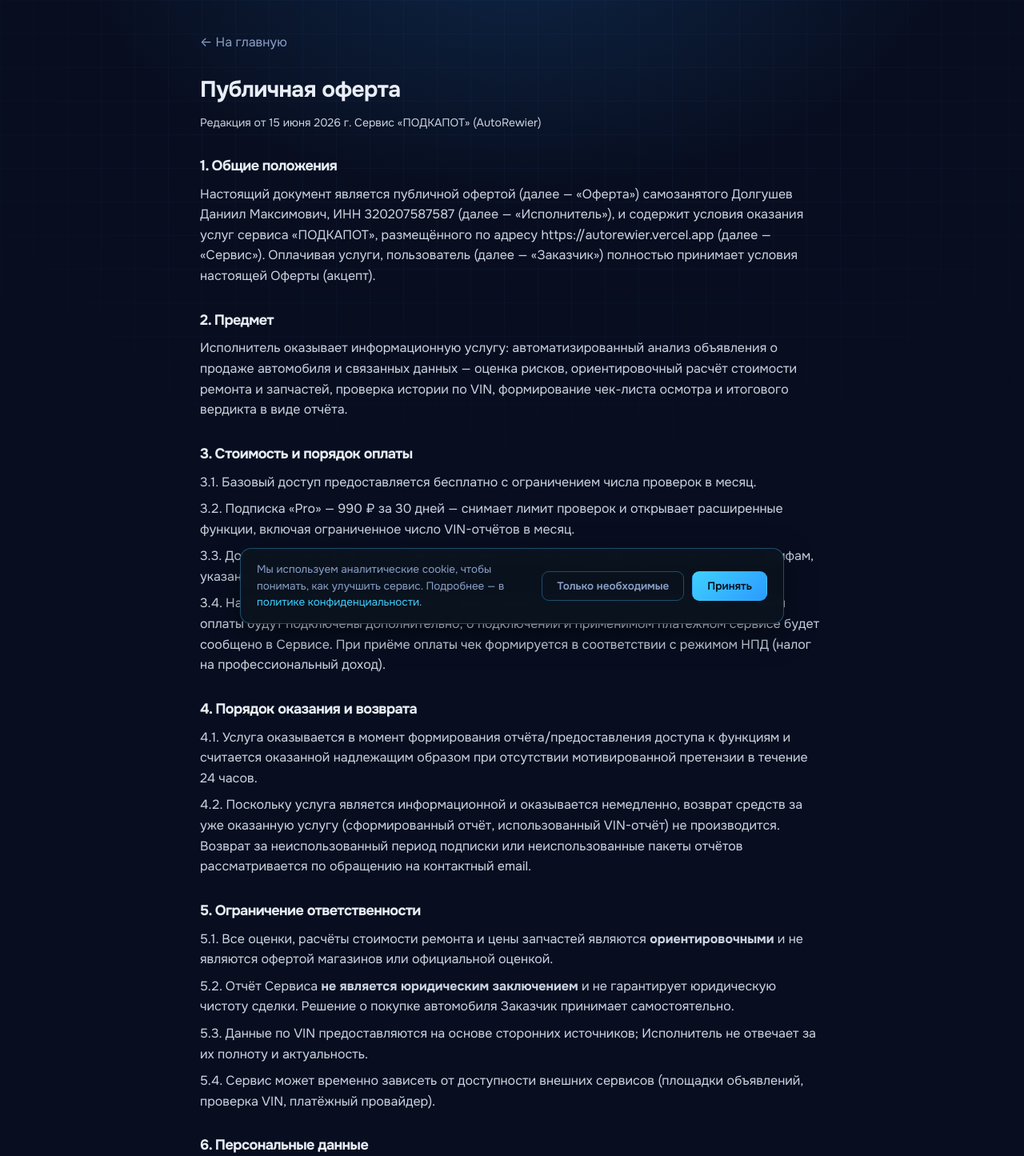
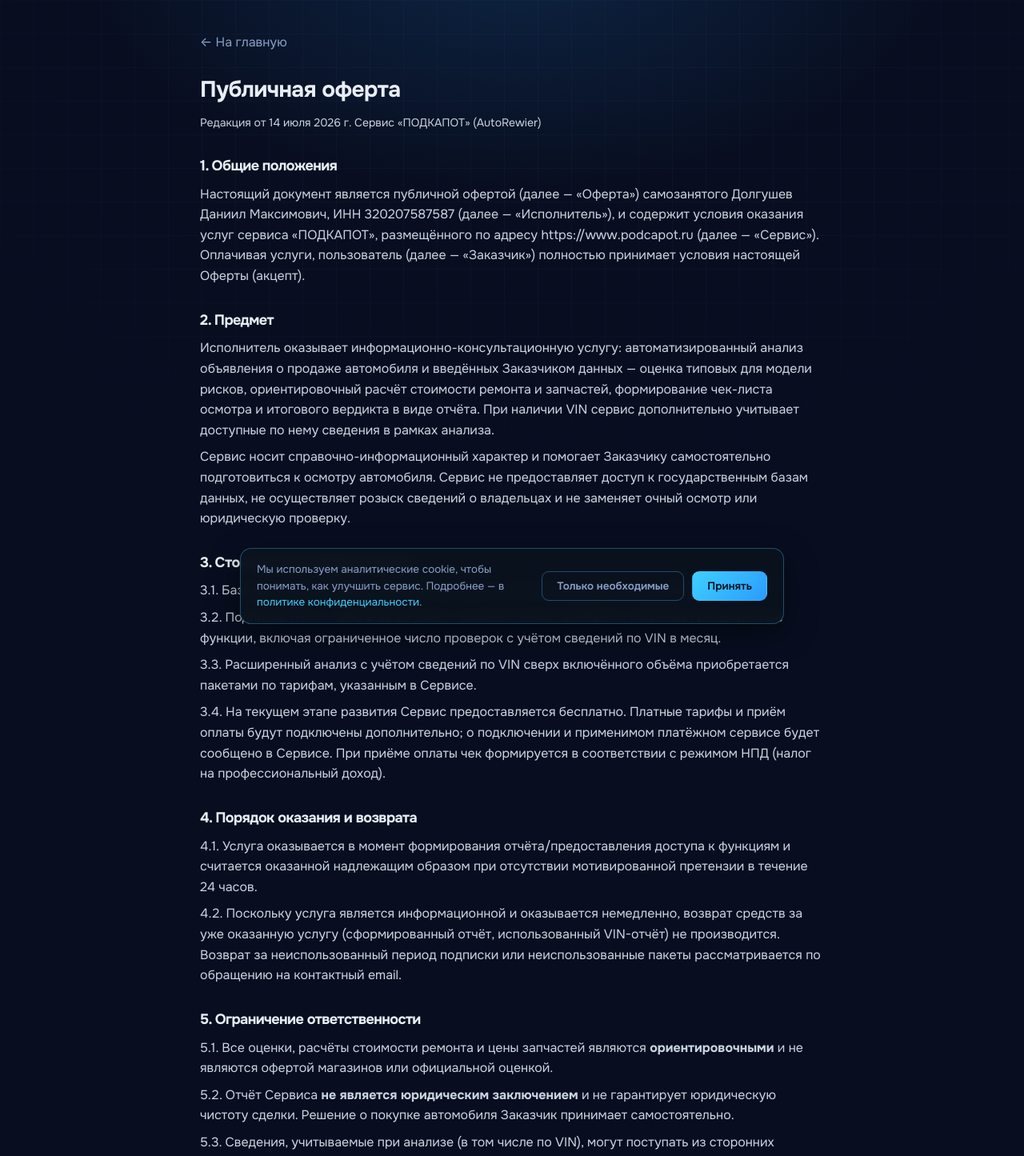
Before and after one commit to ScandicCon/autorewier, a Vue app in the folder frontend/: page /oferta in a window 1280 px wide. Shown: the top 1445 px of the page at 80% size. Built offline with nearby package versions, Linux system fonts and the light colour scheme; no server answers; a web font is replaced by a local one.

Commit message:
compliance: переупаковка сайта под информационно-консультационную услугу

```diff
--- a/frontend/src/components/PlateCheckPanel.vue
+++ b/frontend/src/components/PlateCheckPanel.vue
@@ -20,7 +20,7 @@
     report.value = await checkByPlate(value)
   } catch (e) {
     error.value = e?.status === 402
-      ? 'Закончились VIN-отчёты. Оформите Pro или докупите пакет.'
+      ? 'Лимит проверок по VIN исчерпан. Оформите Pro или докупите пакет.'
       : (e?.message || 'Не удалось проверить номер. Проверьте формат (пример: А123ВС777).')
   } finally {
     loading.value = false
--- a/frontend/src/views/ContactsView.vue
+++ b/frontend/src/views/ContactsView.vue
@@ -17,8 +17,8 @@
     Время ответа: в течение рабочего дня.</p>
 
     <h2>Сервис</h2>
-    <p>«ПОДКАПОТ» (AutoRewier) — онлайн-проверка автомобиля перед покупкой.<br>
-    Сайт: https://autorewier.vercel.app</p>
+    <p>«ПОДКАПОТ» (AutoRewier) — информационно-консультационный сервис: анализ объявления и помощь в подготовке к осмотру автомобиля перед покупкой.<br>
+    Сайт: https://www.podcapot.ru</p>
 
     <h2>Документы</h2>
     <p><router-link to="/oferta">Публичная оферта</router-link> · <router-link to="/privacy">Политика конфиденциальности</router-link></p>
--- a/frontend/src/views/DashboardView.vue
+++ b/frontend/src/views/DashboardView.vue
@@ -297,7 +297,7 @@
         <div class="carline" style="margin-bottom:6px">// VIN-ОТЧЁТЫ</div>
         <p style="color:var(--muted);font-size:13px;margin-bottom:6px">
           <template v-if="packsInfo.is_pro">Включено в Pro: {{ packsInfo.included_per_month }}/мес · осталось в этом месяце: {{ packsInfo.quota_left }}.</template>
-          <template v-else>VIN-отчёты доступны на Pro или по пакетам.</template>
+          <template v-else>Проверка с учётом сведений по VIN доступна на Pro или по пакетам.</template>
           Куплено сверх: {{ packsInfo.report_credits }}.
         </p>
         <p style="color:var(--muted);font-size:13px;margin-bottom:16px">Нужно больше отчётов — докупи пакет:</p>
--- a/frontend/src/views/LandingView.vue
+++ b/frontend/src/views/LandingView.vue
@@ -13,7 +13,7 @@
 const faqItems = ref([
   { q: 'Откуда берутся данные о рисках?', a: 'Система анализирует объявление, фотографии и типовые слабые места модели по базе знаний. Вероятность каждого риска рассчитывается на основе пробега, возраста и визуальных признаков.', open: true },
   { q: 'Работает ли сервис с Drom и Auto.ru?', a: 'Да. Вставь ссылку — парсер автоматически определит площадку и извлечёт параметры объявления. Поддерживаются Avito, Drom, Auto.ru и ряд других площадок.', open: false },
-  { q: 'Нужен ли VIN для анализа?', a: 'VIN необязателен. Базовый анализ работает по марке, модели, году и пробегу. Если VIN указан — сервис дополнительно проверяет историю по открытым базам.', open: false },
+  { q: 'Нужен ли VIN для анализа?', a: 'VIN необязателен. Базовый анализ работает по марке, модели, году и пробегу. Если VIN указан — сервис дополнительно учитывает доступные по нему сведения в рамках анализа.', open: false },
   { q: 'За сколько делается анализ?', a: 'Обычно 20–40 секунд. Если добавлены фото, время может быть немного больше из-за обработки изображений.', open: false },
   { q: 'Это замена выездному осмотру?', a: 'Нет. Сервис помогает подготовиться: узнать риски ДО встречи и прийти с готовым чеклистом. Итоговое решение — за живым осмотром.', open: false },
 ])
@@ -293,7 +293,8 @@
           <router-link to="/privacy">Политика конфиденциальности</router-link>
         </div>
       </div>
-      <div class="copy">© 2026 ПОДКАПОТ · Проверяй авто до встречи с продавцом.</div>
+      <div class="copy">© 2026 ПОДКАПОТ · Информационно-консультационный сервис: анализ объявления и помощь в осмотре авто перед покупкой.</div>
+      <div class="copy" style="margin-top:6px">Самозанятый Долгушев Д. М. · ИНН 320207587587 · <a href="mailto:dolgushevdaniel@yandex.ru" style="color:inherit">dolgushevdaniel@yandex.ru</a></div>
     </div>
   </footer>
 </template>
--- a/frontend/src/views/OfertaView.vue
+++ b/frontend/src/views/OfertaView.vue
@@ -6,35 +6,36 @@
   <main class="legal">
     <router-link to="/" class="legal-back">← На главную</router-link>
     <h1>Публичная оферта</h1>
-    <p class="legal-upd">Редакция от 15 июня 2026 г. Сервис «ПОДКАПОТ» (AutoRewier)</p>
+    <p class="legal-upd">Редакция от 14 июля 2026 г. Сервис «ПОДКАПОТ» (AutoRewier)</p>
 
     <h2>1. Общие положения</h2>
-    <p>Настоящий документ является публичной офертой (далее — «Оферта») самозанятого Долгушев Даниил Максимович, ИНН 320207587587 (далее — «Исполнитель»), и содержит условия оказания услуг сервиса «ПОДКАПОТ», размещённого по адресу https://autorewier.vercel.app (далее — «Сервис»). Оплачивая услуги, пользователь (далее — «Заказчик») полностью принимает условия настоящей Оферты (акцепт).</p>
+    <p>Настоящий документ является публичной офертой (далее — «Оферта») самозанятого Долгушев Даниил Максимович, ИНН 320207587587 (далее — «Исполнитель»), и содержит условия оказания услуг сервиса «ПОДКАПОТ», размещённого по адресу https://www.podcapot.ru (далее — «Сервис»). Оплачивая услуги, пользователь (далее — «Заказчик») полностью принимает условия настоящей Оферты (акцепт).</p>
 
     <h2>2. Предмет</h2>
-    <p>Исполнитель оказывает информационную услугу: автоматизированный анализ объявления о продаже автомобиля и связанных данных — оценка рисков, ориентировочный расчёт стоимости ремонта и запчастей, проверка истории по VIN, формирование чек-листа осмотра и итогового вердикта в виде отчёта.</p>
+    <p>Исполнитель оказывает информационно-консультационную услугу: автоматизированный анализ объявления о продаже автомобиля и введённых Заказчиком данных — оценка типовых для модели рисков, ориентировочный расчёт стоимости ремонта и запчастей, формирование чек-листа осмотра и итогового вердикта в виде отчёта. При наличии VIN сервис дополнительно учитывает доступные по нему сведения в рамках анализа.</p>
+    <p>Сервис носит справочно-информационный характер и помогает Заказчику самостоятельно подготовиться к осмотру автомобиля. Сервис не предоставляет доступ к государственным базам данных, не осуществляет розыск сведений о владельцах и не заменяет очный осмотр или юридическую проверку.</p>
 
     <h2>3. Стоимость и порядок оплаты</h2>
     <p>3.1. Базовый доступ предоставляется бесплатно с ограничением числа проверок в месяц.</p>
-    <p>3.2. Подписка «Pro» — 990 ₽ за 30 дней — снимает лимит проверок и открывает расширенные функции, включая ограниченное число VIN-отчётов в месяц.</p>
-    <p>3.3. Дополнительные VIN-отчёты сверх включённого объёма приобретаются пакетами по тарифам, указанным в Сервисе.</p>
+    <p>3.2. Подписка «Pro» — 990 ₽ за 30 дней — снимает лимит проверок и открывает расширенные функции, включая ограниченное число проверок с учётом сведений по VIN в месяц.</p>
+    <p>3.3. Расширенный анализ с учётом сведений по VIN сверх включённого объёма приобретается пакетами по тарифам, указанным в Сервисе.</p>
     <p>3.4. На текущем этапе развития Сервис предоставляется бесплатно. Платные тарифы и приём оплаты будут подключены дополнительно; о подключении и применимом платёжном сервисе будет сообщено в Сервисе. При приёме оплаты чек формируется в соответствии с режимом НПД (налог на профессиональный доход).</p>
 
     <h2>4. Порядок оказания и возврата</h2>
     <p>4.1. Услуга оказывается в момент формирования отчёта/предоставления доступа к функциям и считается оказанной надлежащим образом при отсутствии мотивированной претензии в течение 24 часов.</p>
-    <p>4.2. Поскольку услуга является информационной и оказывается немедленно, возврат средств за уже оказанную услугу (сформированный отчёт, использованный VIN-отчёт) не производится. Возврат за неиспользованный период подписки или неиспользованные пакеты отчётов рассматривается по обращению на контактный email.</p>
+    <p>4.2. Поскольку услуга является информационной и оказывается немедленно, возврат средств за уже оказанную услугу (сформированный отчёт, использованный VIN-отчёт) не производится. Возврат за неиспользованный период подписки или неиспользованные пакеты рассматривается по обращению на контактный email.</p>
 
     <h2>5. Ограничение ответственности</h2>
     <p>5.1. Все оценки, расчёты стоимости ремонта и цены запчастей являются <b>ориентировочными</b> и не являются офертой магазинов или официальной оценкой.</p>
     <p>5.2. Отчёт Сервиса <b>не является юридическим заключением</b> и не гарантирует юридическую чистоту сделки. Решение о покупке автомобиля Заказчик принимает самостоятельно.</p>
-    <p>5.3. Данные по VIN предоставляются на основе сторонних источников; Исполнитель не отвечает за их полноту и актуальность.</p>
+    <p>5.3. Сведения, учитываемые при анализе (в том числе по VIN), могут поступать из сторонних источников; Исполнитель не отвечает за их полноту и актуальность.</p>
     <p>5.4. Сервис может временно зависеть от доступности внешних сервисов (площадки объявлений, проверка VIN, платёжный провайдер).</p>
 
     <h2>6. Персональные данные</h2>
     <p>Обработка персональных данных осуществляется в соответствии с <router-link to="/privacy">Политикой конфиденциальности</router-link> и Федеральным законом № 152-ФЗ.</p>
 
     <h2>7. Реквизиты Исполнителя</h2>
-    <p>Самозанятый Долгушев Даниил Максимович<br>ИНН: 320207587587<br>Email: dolgushevdaniel@yandex.ru<br>Сайт: https://autorewier.vercel.app</p>
+    <p>Самозанятый Долгушев Даниил Максимович<br>ИНН: 320207587587<br>Email: dolgushevdaniel@yandex.ru<br>Сайт: https://www.podcapot.ru</p>
   </main>
 </template>
 
--- a/frontend/src/views/PrivacyView.vue
+++ b/frontend/src/views/PrivacyView.vue
@@ -6,7 +6,7 @@
   <main class="legal">
     <router-link to="/" class="legal-back">← На главную</router-link>
     <h1>Политика конфиденциальности</h1>
-    <p class="legal-upd">Редакция от 15 июня 2026 г. Сервис «ПОДКАПОТ» (AutoRewier)</p>
+    <p class="legal-upd">Редакция от 14 июля 2026 г. Сервис «ПОДКАПОТ» (AutoRewier)</p>
 
     <h2>1. Оператор данных</h2>
     <p>Оператором персональных данных является самозанятый Долгушев Даниил Максимович, ИНН 320207587587, email: dolgushevdaniel@yandex.ru. Политика составлена в соответствии с Федеральным законом № 152-ФЗ «О персональных данных».</p>
@@ -16,7 +16,7 @@
     — пароль в зашифрованном виде;<br>
     — данные, которые вы вводите для проверки: ссылка на объявление, VIN, марка/модель/год/пробег/цена, описание дефектов, фото;<br>
     — технические данные: IP-адрес, журналы запросов, идентификаторы сессии, cookie;<br>
-    — данные о платежах (через ЮKassa; реквизиты карты Исполнителю не передаются).</p>
+    — данные о платежах (через подключённый платёжный сервис; реквизиты карты Исполнителю не передаются).</p>
 
     <h2>3. Цели обработки</h2>
     <p>Оказание услуги проверки автомобиля, аутентификация и поддержка аккаунта, приём оплаты, формирование чеков, защита от мошенничества, улучшение Сервиса, направление сервисных уведомлений.</p>
@@ -26,8 +26,8 @@
 
     <h2>5. Передача третьим лицам</h2>
     <p>Данные могут передаваться поставщикам, обеспечивающим работу Сервиса, исключительно в объёме, необходимом для оказания услуги:<br>
-    — ЮKassa (приём оплаты, формирование чеков);<br>
-    — сервис проверки истории по VIN (например, Автокод);<br>
+    — платёжный сервис (приём оплаты, формирование чеков);<br>
+    — сервис получения сведений по VIN (при использовании соответствующей функции);<br>
     — поставщик ИИ-обработки текста/фото;<br>
     — сервис доставки электронной почты;<br>
     — хостинг-провайдеры (Railway, Vercel).<br>
```
